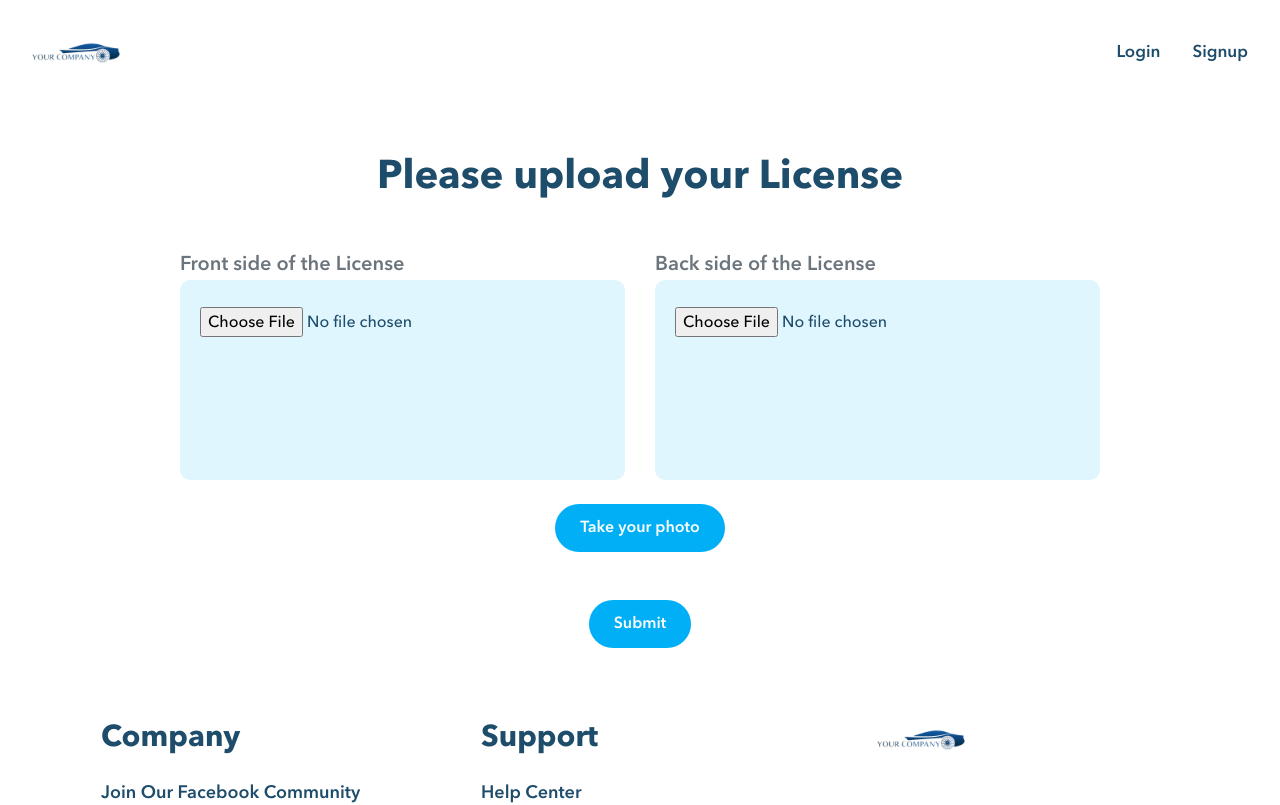
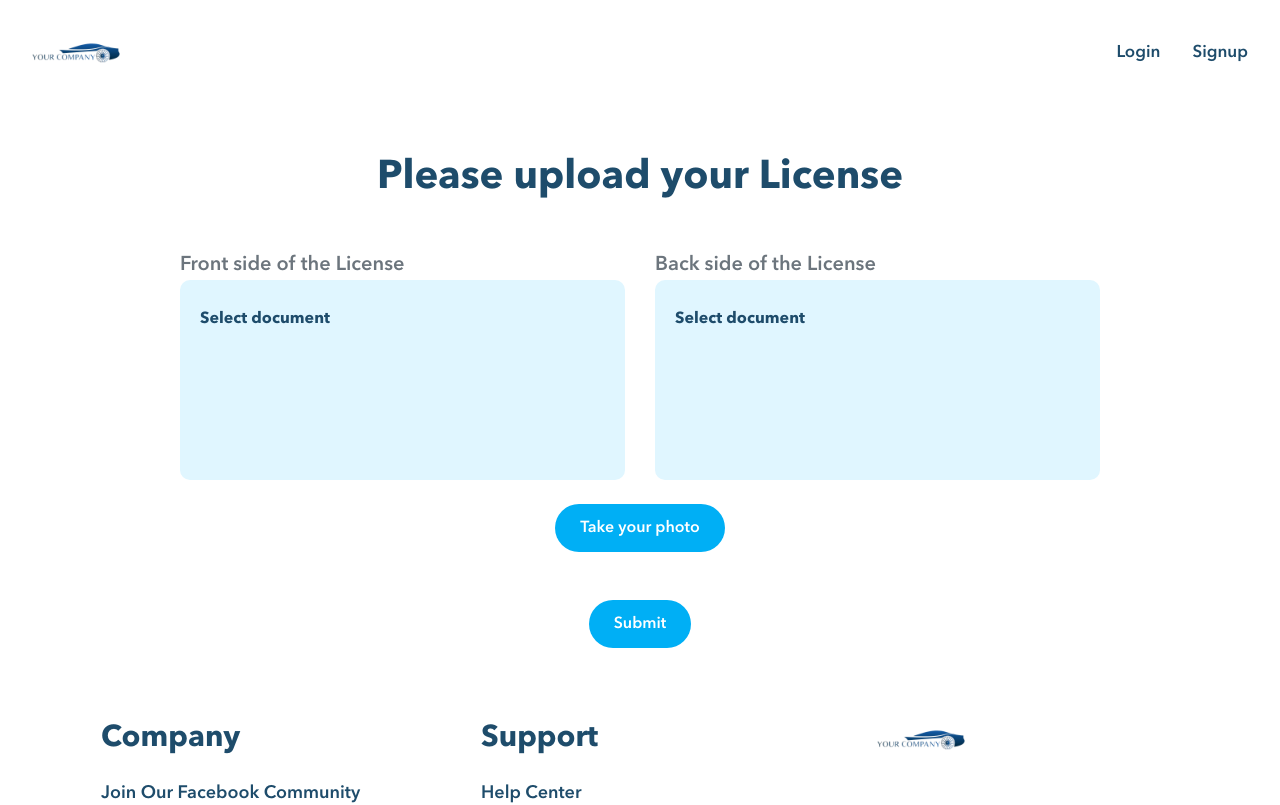
Before and after one commit to KaranBrains/blabla-driver, a React (Create React App) app in the folder frontend/: page /license in a window 1280 px wide. Shown: the top 805 px of the page. Built offline with nearby package versions, Linux system fonts and the light colour scheme.

Commit message:
updated the verification pages

```diff
--- a/frontend/src/components/Auth/Login/Login.css
+++ b/frontend/src/components/Auth/Login/Login.css
@@ -14,6 +14,19 @@
     background-clip: padding-box;
     border: none;
     border-radius: 10px;
+}
+
+select{
+    width: 100%;
+    padding: 15px 20px;
+    font-size: 1rem;
+    font-weight: 400;
+    line-height: 1.5;
+    color: var(--primaryColor);
+    background-color: var(--tertiaryColor);
+    border: none;
+    border-radius: 10px;
+    outline: none !important;
 }
 
 .grey-hover{
--- a/frontend/src/components/Auth/Signup/License/License.css
+++ b/frontend/src/components/Auth/Signup/License/License.css
@@ -1,4 +1,4 @@
-.form-control-upload{
+.form-control-upload {
   display: block;
   width: 100%;
   padding: 27px 20px;
@@ -12,38 +12,53 @@
   border-radius: 10px;
 }
 
-@media (max-width: 400px){
-    .mobile-center{
+input#form-upload-button {
+  display: none !important;
+}
+@media (max-width: 400px) {
+  .mobile-center {
     text-align: center;
   }
 }
 
-input[type=file] {
-    font-family: Avenir-medium;
-    color: var(--primaryColor) !important;
+input[type="file"] {
+  font-family: Avenir-bold;
+  color: transparent !important;
+  outline: none !important;
 }
 
 .custom-file-input {
-    color: black !important;
+  display: block;
+  width: 100%;
+  padding: 27px 20px;
+  font-size: 1rem;
+  font-weight: 400;
+  line-height: 1.5;
+  color: var(--primaryColor);
+  background-color: var(--tertiaryColor) !important;
+  background-clip: padding-box;
+  border: none;
+  border-radius: 10px;
+  opacity: 1;
+  display: flex;
+  justify-content: center;
+  flex-direction: column;
+  align-items: center;
 }
+
 .custom-file-input::-webkit-file-upload-button {
   visibility: hidden;
 }
 .custom-file-input::before {
-    content: 'Select some files';
-    color: black !important;
+  content: "Select document";
+  height: 100%;
+  color: var(--primaryColor);
   display: inline-block;
-    background: -webkit-linear-gradient(top, #f9f9f9, #e3e3e3);
-    border: 1px solid #999;
-    border-radius: 3px;
-    padding: 5px 8px;
   outline: none;
   white-space: nowrap;
   -webkit-user-select: none;
   cursor: pointer;
-    text-shadow: 1px 1px #fff;
-    font-weight: 700;
-    font-size: 10pt;
+  font-size: 16px;
 }
 .custom-file-input:hover::before {
   border-color: black;
@@ -52,5 +67,5 @@ input[type=file] {
   outline: 0;
 }
 .custom-file-input:active::before {
-    background: -webkit-linear-gradient(top, #e3e3e3, #f9f9f9);
+  background: transparent;
 }
--- a/frontend/src/components/Auth/Signup/License/License.jsx
+++ b/frontend/src/components/Auth/Signup/License/License.jsx
@@ -5,6 +5,8 @@ import Camera from "react-html5-camera-photo";
 import "react-html5-camera-photo/build/css/index.css";
 
 function License() {
+  const [fileOne, setFileOne] = useState("");
+  const [fileTwo, setFileTwo] = useState("");
   const [value, setValue] = useState(false);
   const [photo, setPhoto] = useState("");
   function handleTakePhoto(dataUri) {
@@ -28,11 +30,14 @@ function License() {
                         Front side of the License
                       </p>
                       <div className="input-group">
-                        <input
+                      {fileOne ? <img src={fileOne} className="img-fluid w-100 h-100 p-4" style={{background: '#e0f6ff', borderRadius: '10px'}}/> : <input
                           type="file"
-                          className="form-control-upload"
+                          value=""
+                          onChange={(e) => setFileOne(URL.createObjectURL(e.target.files[0]))}
+                          className="form-control-upload custom-file-input"
                           style={{ height: "200px" }}
-                        />
+                        />}
+
                       </div>
                     </div>
                   </div>
@@ -42,11 +47,13 @@ function License() {
                         Back side of the License
                       </p>
                       <div className="input-group">
-                        <input
+                      {fileTwo ? <img src={fileTwo} className="img-fluid w-100 h-100 p-4" style={{background: '#e0f6ff', borderRadius: '10px'}}/> : <input
                           type="file"
-                          className="form-control-upload"
+                          value=""
+                          onChange={(e) => setFileTwo(URL.createObjectURL(e.target.files[0]))}
+                          className="form-control-upload custom-file-input"
                           style={{ height: "200px" }}
-                        />
+                        />}
                       </div>
                     </div>
                   </div>
@@ -67,14 +74,18 @@ function License() {
                     <img
                       src={photo}
                       className="img-fluid"
-                      style={{ borderRadius: "50%",  height: '250px', width: '250px'}}
+                      style={{
+                        borderRadius: "50%",
+                        height: "250px",
+                        width: "250px",
+                      }}
                     />
                   </div>
                 ) : (
                   ""
                 )}
                 {value ? (
-                  <div className="mt-4">
+                  <div className="mt-4 d-flex justify-content-center">
                     <Camera
                       onTakePhoto={(dataUri) => {
                         handleTakePhoto(dataUri);
--- a/frontend/src/components/VehicleInfo/VehicleInfo.jsx
+++ b/frontend/src/components/VehicleInfo/VehicleInfo.jsx
@@ -12,12 +12,16 @@ function VehicleInfo() {
                 Add Vehicle
               </h1>
               <form>
-                <div className="input-group mt-4">
-                <input
+                <div className="input-group mt-4 font-medium">
+                <select
                     type="text"
-                    className="form-control"
+                    className=""
                     placeholder="Vehicle Type"
-                  />
+                  >
+                    <option selected disabled>Vehicle type</option>
+                    <option value="Bus">Bus</option>
+                    <option value="Car">Car</option>
+                  </select>
                 </div>
                 <div className="input-group mt-4">
                   <input
```
Lines whose indentation alone changed are shown as unchanged.
